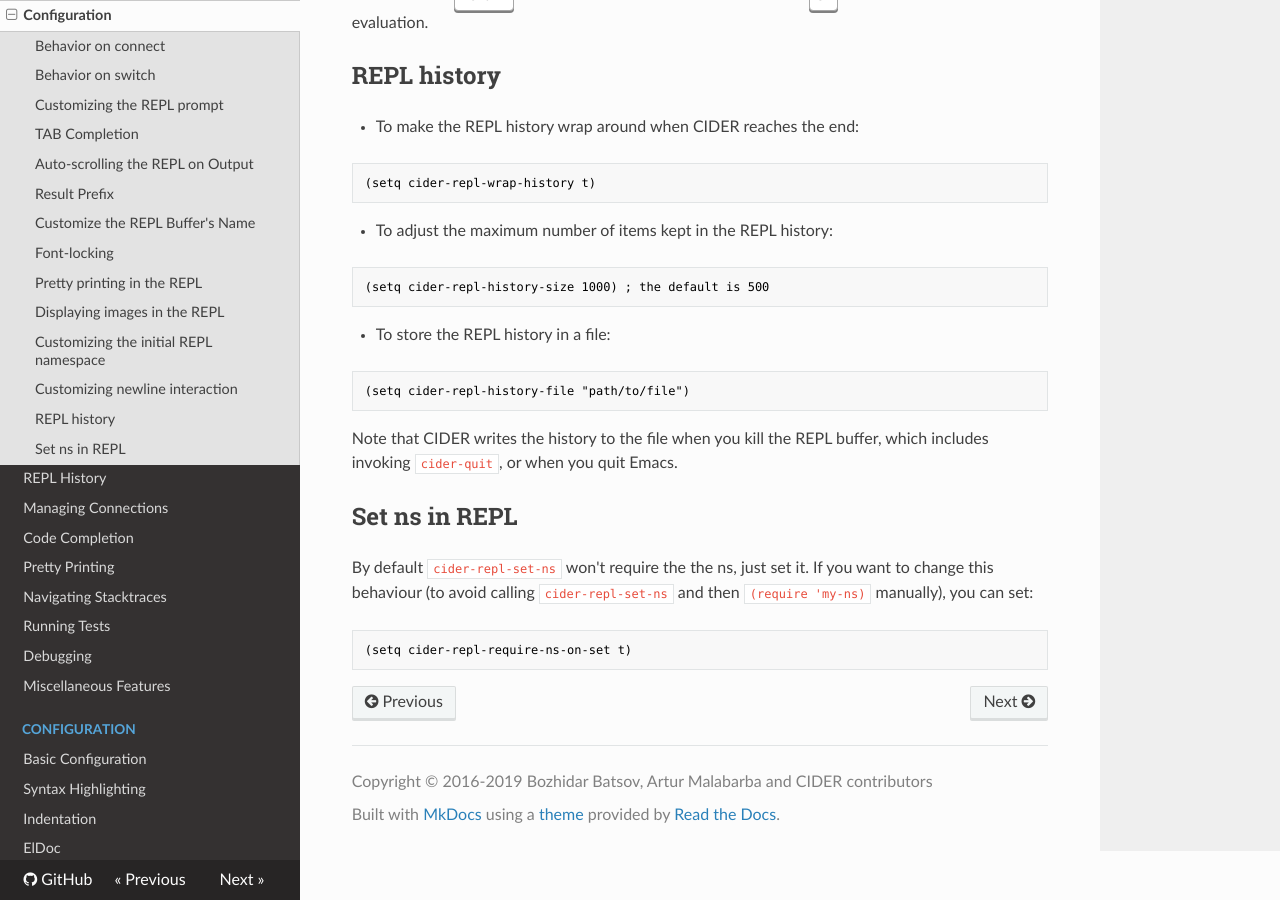
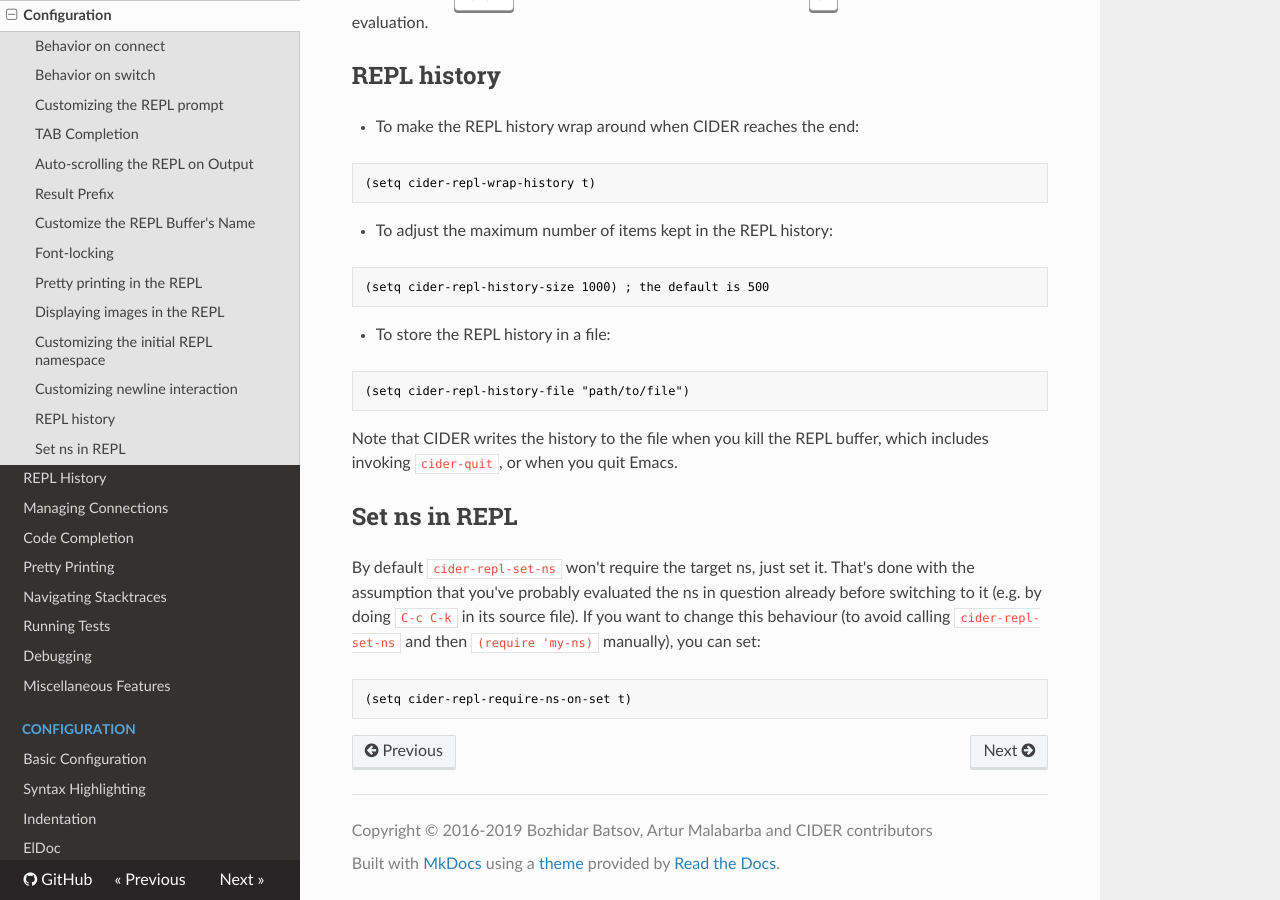
Before and after one commit to clojure-emacs/cider, an MkDocs documentation site: the page built from doc/repl/configuration.md, in a window 1280 px wide and 900 px high, scrolled down 4096 px. Built offline with MkDocs 1.6.1, drawn with Linux system fonts in a browser that asks for light colours; nearby versions of some CDN libraries; old or Windows-style settings are respelled for this version of MkDocs.

Commit message:
Touch up the previous commit

````diff
--- a/doc/repl/configuration.md
+++ b/doc/repl/configuration.md
@@ -233,7 +233,13 @@ buffer, which includes invoking `cider-quit`, or when you quit Emacs.
 
 ## Set ns in REPL
 
-By default `cider-repl-set-ns` won't require the the ns, just set it. If you want to change this behaviour (to avoid calling `cider-repl-set-ns` and then `(require 'my-ns)` manually), you can set:
+By default `cider-repl-set-ns` won't require the target ns, just set
+it. That's done with the assumption that you've probably evaluated the
+ns in question already before switching to it (e.g. by doing `C-c C-k`
+in its source file). If you want to change this behaviour (to avoid
+calling `cider-repl-set-ns` and then `(require 'my-ns)` manually), you
+can set:
+
 ```el
 (setq cider-repl-require-ns-on-set t)
 ```
````
Also changed, not shown: 1 other file.
